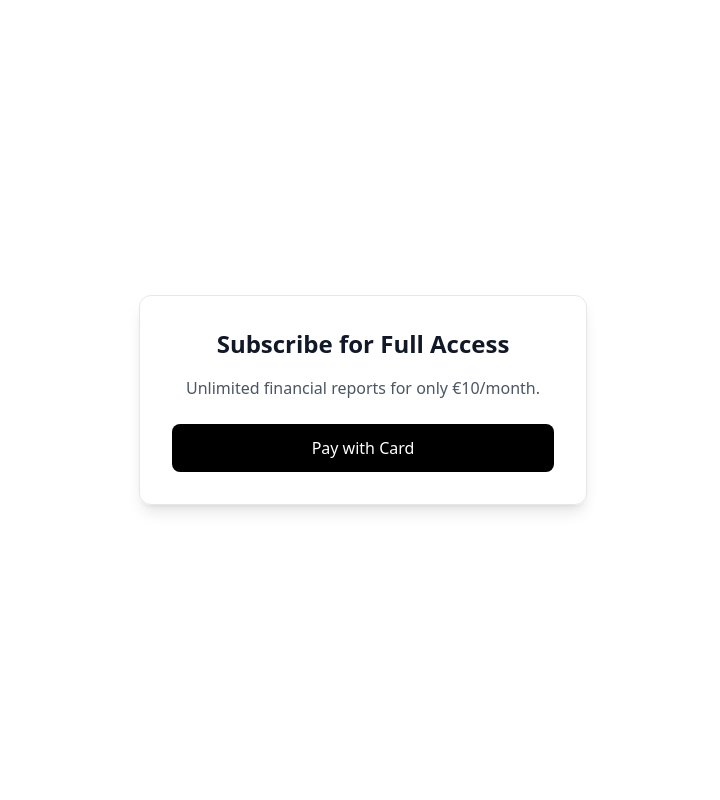
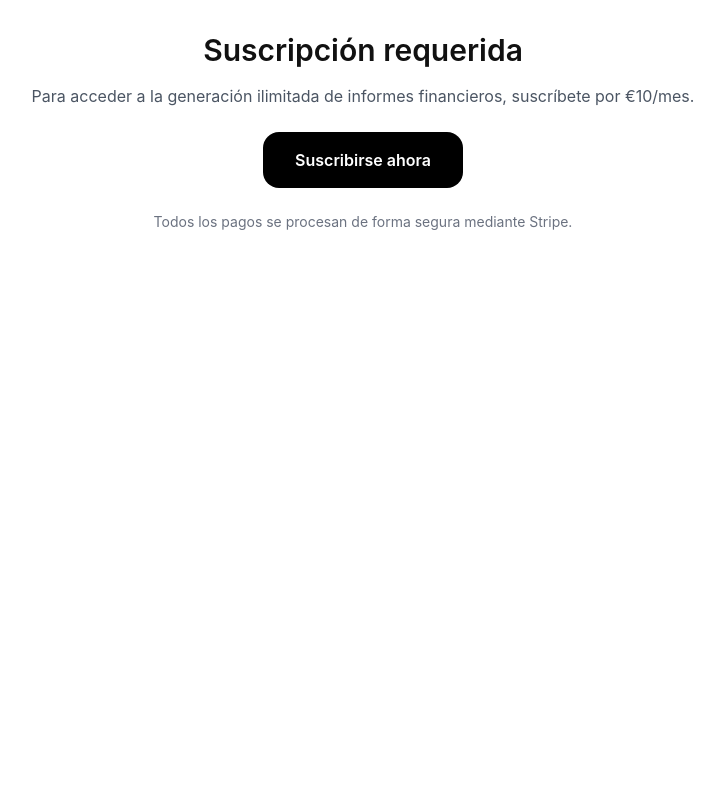
Before and after one commit to delavinaivan-bit/financial-saas, a Flask app: page /dashboard in a window 1280 px wide. Shown: the whole page, without its empty margins (277-997 px from the left). Run offline with Flask 3, Linux system fonts and the light colour scheme; the visitor is signed in with stand-in values (Sample User, id 1); some libraries are stand-ins or nearby versions.

Commit message:
Update subscribe_prompt.html

```diff
--- a/templates/subscribe_prompt.html
+++ b/templates/subscribe_prompt.html
@@ -1,29 +1,54 @@
 <!DOCTYPE html>
-<html lang="en">
+<html lang="es">
 <head>
   <meta charset="UTF-8">
   <meta name="viewport" content="width=device-width, initial-scale=1.0">
   <title>Subscribe - Financial Report Generator</title>
   <script src="https://cdn.tailwindcss.com"></script>
+  <style>
+    body { font-family: -apple-system, BlinkMacSystemFont, "Segoe UI", Roboto, sans-serif; background-color: #fff; color: #111; }
+    .container { max-width: 480px; margin: 0 auto; padding: 2rem; }
+    .btn { background-color: #000; color: #fff; padding: 1rem 2rem; border-radius: 1rem; font-weight: 600; transition: background 0.3s; }
+    .btn:hover { background-color: #333; }
+  </style>
+</head>
+<body>
+  <div class="container text-center">
+    <h1 class="text-3xl font-semibold mb-4">Suscripción requerida</h1>
+    <p class="mb-6 text-gray-600">
+      Para acceder a la generación ilimitada de informes financieros, suscríbete por €10/mes.
+    </p>
+
+    <button id="checkout-button" class="btn">
+      Suscribirse ahora
+    </button>
+
+    <p class="mt-6 text-gray-500 text-sm">
+      Todos los pagos se procesan de forma segura mediante Stripe.
+    </p>
+  </div>
+
+  <!-- Stripe JS -->
   <script src="https://js.stripe.com/v3/"></script>
-</head>
-<body class="bg-white font-sans text-gray-900 flex items-center justify-center min-h-screen">
-  <div class="w-full max-w-md p-8 border rounded-xl shadow-lg text-center">
-    <h1 class="text-2xl font-semibold mb-4">Subscribe for Full Access</h1>
-    <p class="mb-6 text-gray-600">Unlimited financial reports for only €10/month.</p>
-    <button id="checkout-button" class="w-full py-3 bg-black text-white rounded-lg hover:bg-gray-800">
-      Pay with Card
-    </button>
-    <script>
-      const stripe = Stripe('{{ publishable_key }}');
-      const btn = document.getElementById('checkout-button');
-      btn.addEventListener('click', () => {
-        fetch("/create-checkout-session", { method: "POST" })
-        .then(res => res.json())
-        .then(data => stripe.redirectToCheckout({ sessionId: data.id }))
-        .catch(err => console.error(err));
-      });
-    </script>
-  </div>
+  <script>
+    const stripe = Stripe('{{ publishable_key }}'); // Se pasa desde Flask
+
+    const checkoutButton = document.getElementById('checkout-button');
+    checkoutButton.addEventListener('click', async () => {
+      try {
+        const res = await fetch('/create-checkout-session', { method: 'POST' });
+        const data = await res.json();
+
+        if (data.id) {
+          stripe.redirectToCheckout({ sessionId: data.id });
+        } else {
+          alert('Error creando la sesión de pago');
+        }
+      } catch (err) {
+        console.error(err);
+        alert('Error al conectar con el servidor');
+      }
+    });
+  </script>
 </body>
 </html>
```
